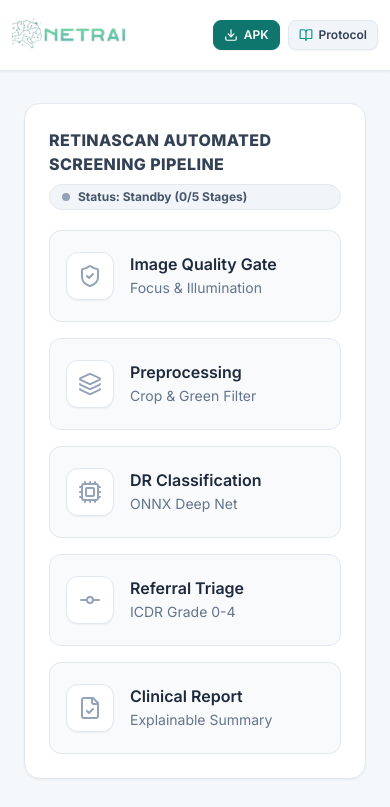
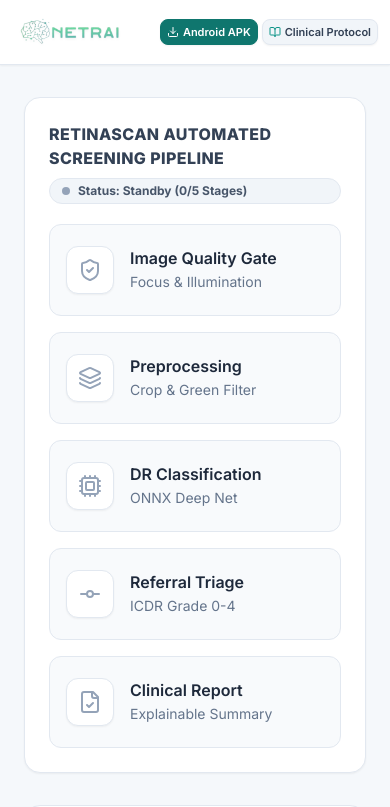
Before and after one commit to kaived/NetrAI, a React (Vite) app in the folder frontend/: page / in a window 390 px wide. Shown: the top 807 px of the page. Built offline with nearby package versions, Linux system fonts and the light colour scheme; no server answers.

Commit message:
fix: mobile header logo position

```diff
--- a/frontend/src/components/Header.tsx
+++ b/frontend/src/components/Header.tsx
@@ -14,41 +14,39 @@
   return (
     <header className="sticky top-0 z-30 bg-white/95 backdrop-blur-md border-b border-slate-200 shadow-sm no-print">
       <div className="max-w-[1760px] mx-auto px-3 sm:px-6 lg:px-10">
-        <div className="flex min-h-[70px] items-center justify-between gap-3 py-2 sm:min-h-[80px] sm:py-2.5 sm:gap-5">
+        <div className="flex min-h-[64px] items-center justify-between gap-2 py-2 sm:min-h-[80px] sm:py-2.5 sm:gap-5">
           <div className="flex min-w-0 items-center justify-start">
-            <div className="relative h-[46px] w-[160px] overflow-hidden sm:h-[58px] sm:w-[225px] lg:h-[66px] lg:w-[255px]">
+            <div className="relative h-[48px] w-[132px] overflow-hidden sm:h-[58px] sm:w-[225px] lg:h-[66px] lg:w-[255px]">
               <img
                 src={netrAiLogo}
                 alt="NetrAI Logo"
-                className="absolute inset-0 h-full w-full origin-left -translate-x-[34%] translate-y-[8%] scale-[1.32] object-cover object-left select-none drop-shadow-sm"
+                className="absolute inset-0 h-full w-full origin-left -translate-x-[24%] translate-y-[8%] scale-[1.32] object-cover object-left select-none drop-shadow-sm sm:-translate-x-[34%]"
               />
             </div>
           </div>
 
-          <div className="flex shrink-0 items-center gap-2">
+          <div className="flex shrink-0 items-center gap-1 sm:gap-2">
             {androidApkUrl ? (
               <a
                 href={androidApkUrl}
-                className="inline-flex items-center gap-1.5 rounded-lg border border-teal-700 bg-teal-700 px-2.5 py-1.5 text-xs font-semibold text-white shadow-sm transition-colors hover:bg-teal-800 sm:gap-2 sm:px-4 sm:py-2 sm:text-sm lg:px-5 lg:py-2.5"
+                className="inline-flex items-center gap-1 rounded-lg border border-teal-700 bg-teal-700 px-1.5 py-1.5 text-[11px] font-semibold leading-none text-white shadow-sm transition-colors hover:bg-teal-800 sm:gap-2 sm:px-4 sm:py-2 sm:text-sm sm:leading-normal lg:px-5 lg:py-2.5"
                 title="Download NetrAI Android APK"
                 aria-label="Download NetrAI Android APK"
                 target="_blank"
                 rel="noreferrer"
               >
-                <Download className="w-3.5 h-3.5 sm:w-4 sm:h-4" />
-                <span className="sm:hidden">APK</span>
-                <span className="hidden sm:inline">Android APK</span>
+                <Download className="w-3 h-3 sm:w-4 sm:h-4" />
+                <span>Android APK</span>
               </a>
             ) : null}
 
             <button
               onClick={onOpenGuide}
-              className="inline-flex items-center gap-1.5 rounded-lg border border-slate-200 bg-slate-100 px-2.5 py-1.5 text-xs font-semibold text-slate-700 shadow-sm transition-colors hover:bg-slate-200 hover:text-slate-900 sm:gap-2 sm:px-4 sm:py-2 sm:text-sm lg:px-5 lg:py-2.5"
+              className="inline-flex items-center gap-1 rounded-lg border border-slate-200 bg-slate-100 px-1.5 py-1.5 text-[11px] font-semibold leading-none text-slate-700 shadow-sm transition-colors hover:bg-slate-200 hover:text-slate-900 sm:gap-2 sm:px-4 sm:py-2 sm:text-sm sm:leading-normal lg:px-5 lg:py-2.5"
               title="View ICDR DR Grading & Image Quality Clinical Protocol"
             >
-              <BookOpen className="w-3.5 h-3.5 text-teal-600 sm:w-4 sm:h-4" />
-              <span className="sm:hidden">Protocol</span>
-              <span className="hidden sm:inline">Clinical Protocol</span>
+              <BookOpen className="w-3 h-3 text-teal-600 sm:w-4 sm:h-4" />
+              <span>Clinical Protocol</span>
             </button>
           </div>
         </div>
```
